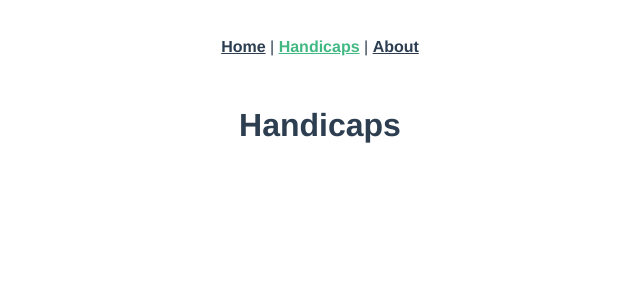
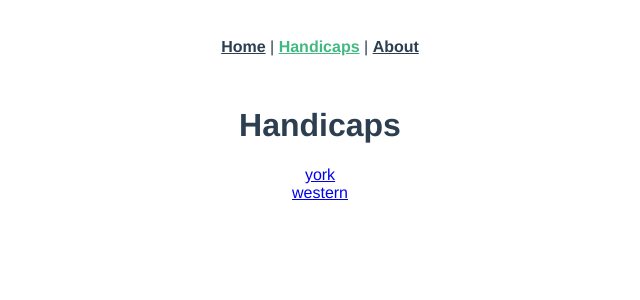
Before and after one commit to antcroshaw/handicaps, a Vue app: page /handicaps in a window 1280 px wide. Shown: the top 300 px of the page, without its empty margins (320-960 px from the left). Built offline with nearby package versions, Linux system fonts and the light colour scheme.

Commit message:
got router link working

```diff
--- a/src/components/Handicaps.vue
+++ b/src/components/Handicaps.vue
@@ -1,13 +1,25 @@
 <template>
 <h1>Handicaps</h1>
+ <div v-for="handicap in handicaps" :key="handicap.id">
+   <router-link :to="{
+     name: 'handicaps',
+     params: handicap.id
+   }">{{ handicap.name }}</router-link>
+ </div>
+  <router-view></router-view>
 </template>
-
 <script>
 export default {
-  name: 'Handicaps'
+  data () {
+    return {
+      handicaps: [
+        { id: 1, name: 'york' },
+        { id: 2, name: 'western' }
+      ]
+    }
+  }
 }
 </script>
-
 <style scoped>
 
 </style>
--- a/src/router/index.js
+++ b/src/router/index.js
@@ -12,7 +12,8 @@ const routes = [
   {
     path: '/handicaps',
     name: 'handicaps',
-    component: Handicaps
+    component: Handicaps,
+    props: true
   },
   {
     path: '/about',
```
